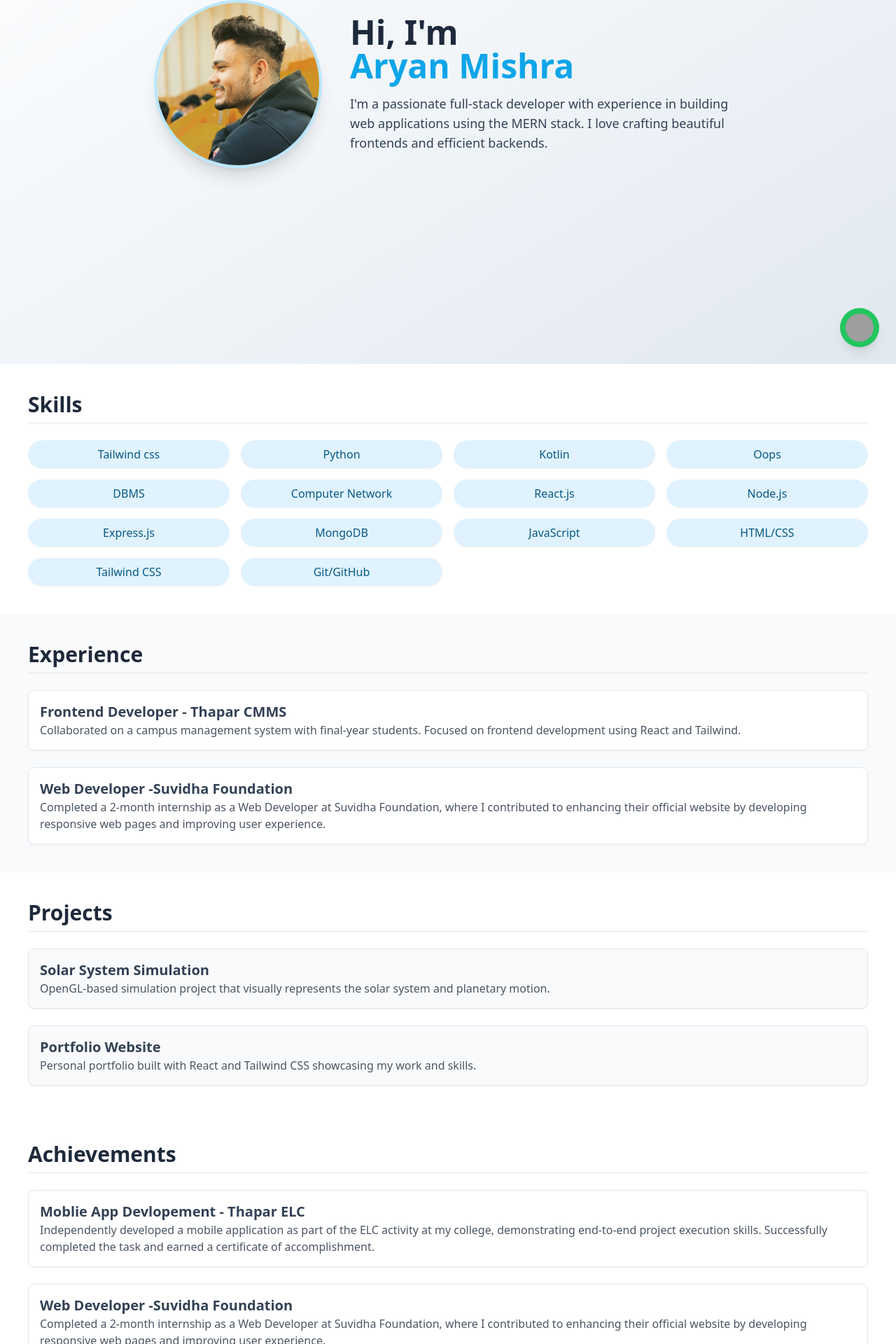
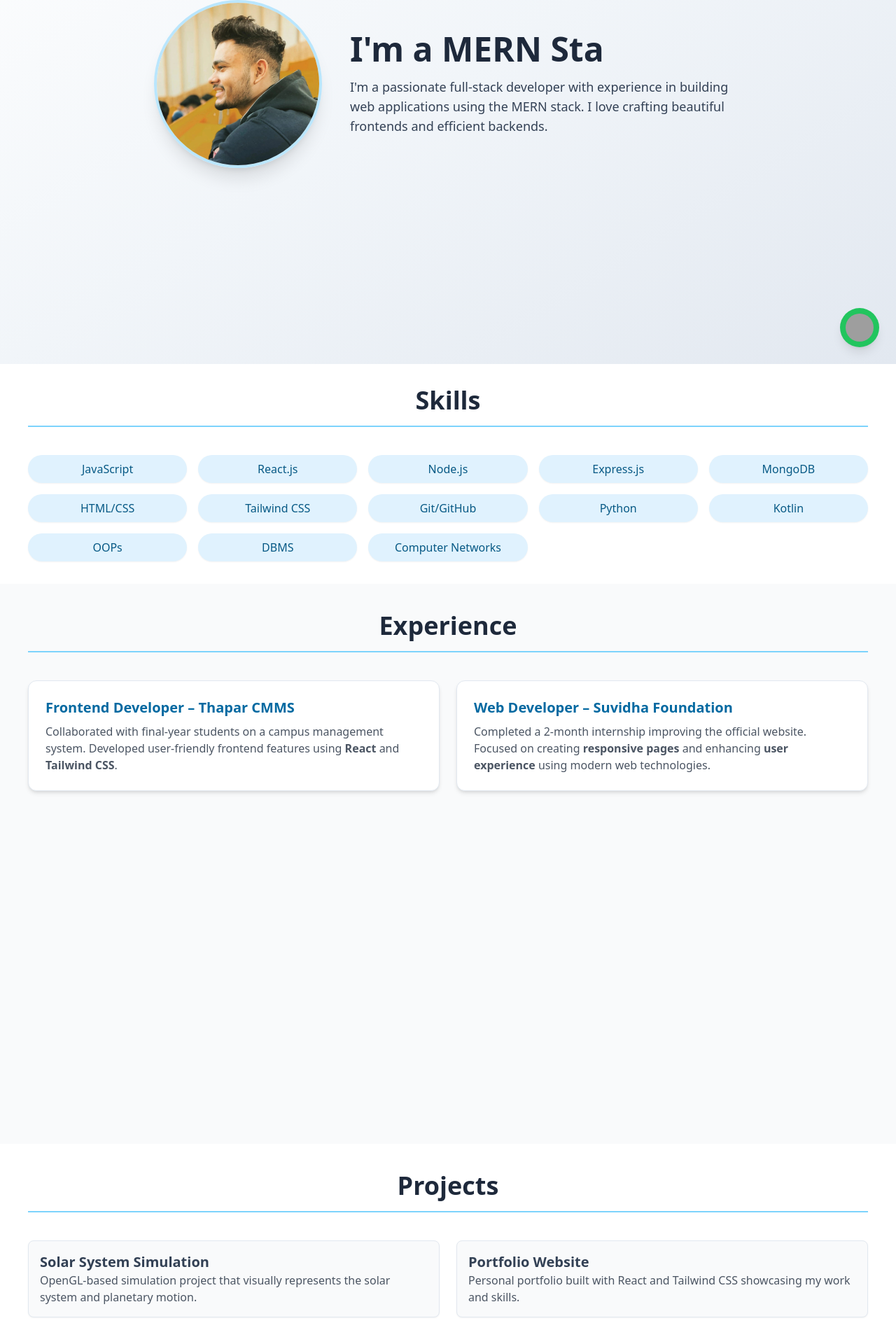
Before and after one commit to Aryan1mishra/Main-Portfolio, a React (Create React App) app: page / in a window 1280 px wide. Shown: the part 280-2200 px from the top of the page at 70% size. Built offline with nearby package versions, Linux system fonts and the light colour scheme; grey boxes are pictures that could not be loaded.

Commit message:
new commit

```diff
--- a/package.json
+++ b/package.json
@@ -12,6 +12,7 @@
     "react-dom": "^19.1.0",
     "react-icons": "^5.5.0",
     "react-scripts": "5.0.1",
+    "react-type-animation": "^3.2.0",
     "web-vitals": "^2.1.4"
   },
   "scripts": {
--- a/src/App.js
+++ b/src/App.js
@@ -4,7 +4,6 @@ import Home from "./Components/Home";
 import Skills from "./Components/Skills";
 import Project from "./Components/Project";
 import Experiance from "./Components/Experiance";
-import Achivement from "./Components/Achivement";
 import { motion } from "framer-motion";
 
 
@@ -17,7 +16,6 @@ function App() {
         <Skills />
         <Experiance />
         <Project/>
-        <Achivement />
 
       </main>
 
--- a/src/Components/Achivement.js
+++ /dev/null
@@ -1,47 +0,0 @@
-import React from 'react'
-import { motion } from "framer-motion";
-function Achivement() {
-    const handleclick1=()=>{
-    window.open("https://drive.google.com/file/d/1QQ2m_7FklIF9BH5rSGiDieCqtLUyfJ4T/view?usp=drive_link","_blank")}
-    const handleclick2 = ()=>{
-        window.open("https://drive.google.com/file/d/1bbTeaLS0FUZowHtroov5puZ_x6Ox8jZS/view?usp=drive_link","_blank")
-     }
-
-  return (
-
-
-     <motion.section
-        id="achievements"
-        className="scroll-mt-20 p-20 sm:p-10 bg-white"
-        target="_blank"
-        initial={{ opacity: 0 }}
-        whileInView={{ opacity: 1 }}
-        transition={{ duration: 0.6 }}
-        viewport={{ once: true }}
-      >
-        <h2 className="text-2xl sm:text-3xl font-semibold mb-6 border-b pb-2 text-slate-800">Achievements</h2>
-        <div className="space-y-6">
-
-                <motion.div
-                className="bg-white p-4 rounded-lg shadow-sm border border-slate-200"
-                whileHover={{ scale: 1.02 }}
-                onClick={handleclick1}
-                >
-                <button onClick={handleclick1} className="text-lg sm:text-xl font-bold text-slate-700">Moblie App Devlopement - Thapar ELC</button>
-                <p className="text-gray-600 text-sm sm:text-base">Independently developed a mobile application as part of the ELC activity at my college, demonstrating end-to-end project execution skills. Successfully completed the task and earned a certificate of accomplishment.</p>
-                </motion.div>
-                <motion.div
-                className="bg-white p-4 rounded-lg shadow-sm border border-slate-200"
-                onClick={handleclick2}
-                whileHover={{ scale: 1.02 }}
-                >
-                <button className="text-lg sm:text-xl font-bold text-slate-700">Web Developer -Suvidha Foundation </button>
-                <p className="text-gray-600 text-sm sm:text-base">Completed a 2-month internship as a Web Developer at Suvidha Foundation, where I contributed to enhancing their official website by developing responsive web pages and improving user experience.</p>
-                </motion.div>
-            </div>
-
-      </motion.section>
-  )
-}
-
-export default Achivement
--- a/src/Components/Experiance.js
+++ b/src/Components/Experiance.js
@@ -1,34 +1,49 @@
-import React from 'react'
-import { motion } from "framer-motion";
-function Experiance() {
+import React from 'react';
+import { motion } from 'framer-motion';
+
+function Experience() {
   return (
     <motion.section
       id="experience"
-      className="scroll-mt-20 p-6 sm:p-10 bg-gray-50"
-      initial={{ opacity: 0 }}
-      whileInView={{ opacity: 1 }}
+      className="scroll-mt-20 p-6 sm:p-10 bg-gray-50 min-h-screen"
+      initial={{ opacity: 0, y: 50 }}
+      whileInView={{ opacity: 1, y: 0 }}
       transition={{ duration: 0.6 }}
       viewport={{ once: true }}
     >
-      <h2 className="text-2xl sm:text-3xl font-semibold mb-6 border-b pb-2 text-slate-800">Experience</h2>
-        <div className="space-y-6">
+      <h2 className="text-3xl sm:text-4xl font-bold mb-10 text-center text-slate-800 border-b-2 pb-4 border-sky-300">
+        Experience
+      </h2>
+
+      <div className="grid gap-6 md:grid-cols-2">
+        {/* Thapar CMMS */}
         <motion.div
-            className="bg-white p-4 rounded-lg shadow-sm border border-slate-200"
+          className="bg-white p-6 rounded-xl shadow-md border border-slate-200 hover:shadow-lg transition duration-300"
           whileHover={{ scale: 1.02 }}
         >
-            <h3 className="text-lg sm:text-xl font-bold text-slate-700">Frontend Developer - Thapar CMMS</h3>
-            <p className="text-gray-600 text-sm sm:text-base">Collaborated on a campus management system with final-year students. Focused on frontend development using React and Tailwind.</p>
+          <h3 className="text-xl font-semibold text-sky-700 mb-2">
+            Frontend Developer – Thapar CMMS
+          </h3>
+          <p className="text-gray-600 text-sm sm:text-base">
+            Collaborated with final-year students on a campus management system. Developed user-friendly frontend features using <strong>React</strong> and <strong>Tailwind CSS</strong>.
+          </p>
         </motion.div>
+
+        {/* Suvidha Foundation */}
         <motion.div
-            className="bg-white p-4 rounded-lg shadow-sm border border-slate-200"
+          className="bg-white p-6 rounded-xl shadow-md border border-slate-200 hover:shadow-lg transition duration-300"
           whileHover={{ scale: 1.02 }}
         >
-            <h3 className="text-lg sm:text-xl font-bold text-slate-700">Web Developer -Suvidha Foundation </h3>
-            <p className="text-gray-600 text-sm sm:text-base">Completed a 2-month internship as a Web Developer at Suvidha Foundation, where I contributed to enhancing their official website by developing responsive web pages and improving user experience.</p>
+          <h3 className="text-xl font-semibold text-sky-700 mb-2">
+            Web Developer – Suvidha Foundation
+          </h3>
+          <p className="text-gray-600 text-sm sm:text-base">
+            Completed a 2-month internship improving the official website. Focused on creating <strong>responsive pages</strong> and enhancing <strong>user experience</strong> using modern web technologies.
+          </p>
         </motion.div>
       </div>
     </motion.section>
-  )
+  );
 }
 
-export default Experiance
+export default Experience;
--- a/src/Components/Home.js
+++ b/src/Components/Home.js
@@ -1,6 +1,6 @@
-import React,{useState} from 'react'
+import React, { useState } from "react";
 import { motion } from "framer-motion";
-import main from "../Components/img/main.jpg"
+import main from "../Components/img/main.jpg";
 import {
   FaGithub,
   FaLinkedin,
@@ -8,9 +8,10 @@ import {
   FaLaptopCode,
   FaFileAlt,
 } from "react-icons/fa";
+import { TypeAnimation } from "react-type-animation";
 
 function Home() {
-    const [showLinks, setShowLinks] = useState(false);
+  const [showLinks, setShowLinks] = useState(false);
 
   const socialLinks = [
     { icon: <FaGithub />, link: "https://github.com/Aryan1mishra", angle: 0 },
@@ -28,8 +29,11 @@ function Home() {
       animate={{ opacity: 1, y: 0 }}
       transition={{ duration: 0.6 }}
     >
-      <div className="relative w-60 h-60 flex justify-center items-center mb-6 md:mb-0 group" onMouseEnter={() => setShowLinks(true)}
-        onMouseLeave={() => setShowLinks(false)}  >
+      <div
+        className="relative w-60 h-60 flex justify-center items-center mb-6 md:mb-0 group"
+        onMouseEnter={() => setShowLinks(true)}
+        onMouseLeave={() => setShowLinks(false)}
+      >
         <motion.img
           src={main}
           alt="Profile"
@@ -38,10 +42,11 @@ function Home() {
           animate={{ scale: 1, opacity: 1 }}
           transition={{ duration: 0.6, delay: 0.2 }}
         />
-         {/* Orbiting Links */}
+
+        {/* Orbiting Links */}
         {showLinks &&
           socialLinks.map(({ icon, link, angle }, index) => {
-            const radius = 120;
+            const radius = 100;
             const rad = (angle * Math.PI) / 180;
             const x = radius * Math.cos(rad);
             const y = radius * Math.sin(rad);
@@ -63,7 +68,20 @@ function Home() {
       </div>
 
       <div className="w-full md:w-1/2 text-center md:text-left md:pl-10">
-        <h1 className="text-3xl sm:text-4xl md:text-5xl font-extrabold text-slate-800 mb-4">Hi, I'm <p className='text-sky-500'>Aryan Mishra</p></h1>
+        <TypeAnimation
+          sequence={[
+            "Hi, I'm Aryan Mishra",
+            1000,
+            "I'm a MERN Stack Developer",
+            1000,
+            "I'm a Web Developer",
+            1000,
+          ]}
+          wrapper="h1"
+          speed={50}
+          className="text-3xl sm:text-4xl md:text-5xl font-extrabold text-slate-800 mb-4"
+          repeat={Infinity}
+        />
         <p className="text-base sm:text-lg leading-relaxed text-slate-700">
           I'm a passionate full-stack developer with experience in building web
           applications using the MERN stack. I love crafting beautiful
@@ -71,7 +89,7 @@ function Home() {
         </p>
       </div>
     </motion.section>
-  )
+  );
 }
 
-export default Home
+export default Home;
--- a/src/Components/Navbar.js
+++ b/src/Components/Navbar.js
@@ -1,16 +1,32 @@
-import React from 'react'
+import React from 'react';
+import { motion } from 'framer-motion';
 
 function Navbar() {
+  const navItems = [
+    { label: 'Home', href: '#home' },
+    { label: 'Skills', href: '#skills' },
+    { label: 'Experience', href: '#experience' },
+    { label: 'Project', href: '#project' },
+  ];
+
   return (
-    <nav className="fixed top-0 left-0 right-0 bg-white/80 backdrop-blur-md shadow-sm z-50 p-4 flex justify-center space-x-2 border-b border-slate-200">
-      <a href="#home" className="text-sky-600 font-medium hover:underline p-2">Home</a>
-      <a href="#skills" className="text-sky-600 font-medium hover:underline p-2">Skills</a>
-      <a href="#experience" className="text-sky-600 font-medium hover:underline p-2">Experience</a>
-      <a href="#project" className="text-sky-600 font-medium hover:underline p-2">Project</a>
-      <a href="#achievements" className="text-sky-600 font-medium hover:underline p-2">Achievements</a>
-
-    </nav>
-  )
+    <motion.nav
+      initial={{ y: -50, opacity: 0 }}
+      animate={{ y: 0, opacity: 1 }}
+      transition={{ duration: 0.6, ease: 'easeOut' }}
+      className="fixed top-0 left-0 right-0 bg-white/80 backdrop-blur-md shadow-sm z-50 px-4 py-3 flex flex-wrap justify-center gap-2 border-b border-slate-200"
+    >
+      {navItems.map((item) => (
+        <a
+          key={item.label}
+          href={item.href}
+          className="text-sky-600 font-medium hover:underline px-3 py-2 text-sm sm:text-base"
+        >
+          {item.label}
+        </a>
+      ))}
+    </motion.nav>
+  );
 }
 
-export default Navbar
+export default Navbar;
--- a/src/Components/Project.js
+++ b/src/Components/Project.js
@@ -1,34 +1,81 @@
-import React from 'react'
-import { motion } from "framer-motion";
+import React from 'react';
+import { motion } from 'framer-motion';
+
 function Project() {
+  const projectVariants = {
+    hidden: {},
+    show: {
+      transition: {
+        staggerChildren: 0.2,
+      },
+    },
+  };
+
+  const cardVariants = {
+    hidden: { opacity: 0, y: 30 },
+    show: { opacity: 1, y: 0, transition: { duration: 0.5 } },
+  };
+
+  const projects = [
+    {
+      title: 'Solar System Simulation',
+      desc: 'OpenGL-based simulation project that visually represents the solar system and planetary motion.',
+      code: 'https://github.com/your-username/solar-system-simulation',
+      live: 'https://your-live-link.com/solar-system',
+    },
+    {
+      title: 'Portfolio Website',
+      desc: 'Personal portfolio built with React and Tailwind CSS showcasing my work and skills.',
+      code: 'https://github.com/your-username/portfolio-website',
+      live: 'https://your-live-link.com/portfolio',
+    },
+  ];
+
   return (
     <motion.section
       id="project"
       className="scroll-mt-20 p-6 sm:p-10 bg-white"
-      initial={{ opacity: 0 }}
-      whileInView={{ opacity: 1 }}
-      transition={{ duration: 0.6 }}
-      viewport={{ once: true }}
+      initial="hidden"
+      whileInView="show"
+      viewport={{ once: true, amount: 0.2 }}
+      variants={projectVariants}
     >
-      <h2 className="text-2xl sm:text-3xl font-semibold mb-6 border-b pb-2 text-slate-800">Projects</h2>
-      <div className="space-y-6">
-        <motion.div
-          className="bg-gray-50 p-4 rounded-lg shadow-sm border border-slate-200"
-          whileHover={{ scale: 1.02 }}
-        >
-          <h3 className="text-lg sm:text-xl font-bold text-slate-700">Solar System Simulation</h3>
-          <p className="text-gray-600 text-sm sm:text-base">OpenGL-based simulation project that visually represents the solar system and planetary motion.</p>
-        </motion.div>
-        <motion.div
-          className="bg-gray-50 p-4 rounded-lg shadow-sm border border-slate-200"
-          whileHover={{ scale: 1.02 }}
-        >
-          <h3 className="text-lg sm:text-xl font-bold text-slate-700">Portfolio Website</h3>
-          <p className="text-gray-600 text-sm sm:text-base">Personal portfolio built with React and Tailwind CSS showcasing my work and skills.</p>
-        </motion.div>
-      </div>
+      <h2 className="text-3xl sm:text-4xl font-bold mb-10 text-center text-slate-800 border-b-2 pb-4 border-sky-300">
+        Projects
+      </h2>
+      <motion.div className="grid gap-6 sm:grid-cols-2" variants={projectVariants}>
+        {projects.map((proj, i) => (
+          <motion.div
+            key={i}
+            className="relative bg-gray-50 p-4 rounded-lg shadow-sm border border-slate-200 overflow-hidden group"
+            variants={cardVariants}
+            whileHover={{ scale: 1.02 }}
+          >
+            <h3 className="text-lg sm:text-xl font-bold text-slate-700">{proj.title}</h3>
+            <p className="text-gray-600 text-sm sm:text-base">{proj.desc}</p>
+            <div className="absolute inset-0 bg-black bg-opacity-70 opacity-0 group-hover:opacity-100 flex items-center justify-center space-x-4 transition-opacity duration-300">
+              <a
+                href={proj.code}
+                target="_blank"
+                rel="noopener noreferrer"
+                className="bg-white text-sky-700 px-4 py-2 rounded-md font-medium shadow hover:bg-sky-100"
+              >
+                View Code
+              </a>
+              <a
+                href={proj.live}
+                target="_blank"
+                rel="noopener noreferrer"
+                className="bg-white text-green-700 px-4 py-2 rounded-md font-medium shadow hover:bg-green-100"
+              >
+                View Live
+              </a>
+            </div>
+          </motion.div>
+        ))}
+      </motion.div>
     </motion.section>
-  )
+  );
 }
 
-export default Project
+export default Project;
--- a/src/Components/Skills.js
+++ b/src/Components/Skills.js
@@ -1,31 +1,66 @@
 import React from 'react'
-import { motion } from "framer-motion";
-function Skills() {
+import { motion } from 'framer-motion';
 
-  const skills = ["Tailwind css","Python","Kotlin","Oops","DBMS","Computer Network","React.js","Node.js","Express.js","MongoDB","JavaScript","HTML/CSS","Tailwind CSS","Git/GitHub"];
+// Variants for container and items
+const containerVariants = {
+  hidden: {},
+  show: {
+    transition: {
+      staggerChildren: 0.1,
+    },
+  },
+};
+
+const itemVariants = {
+  hidden: { opacity: 0, y: 20 },
+  show: { opacity: 1, y: 0, transition: { duration: 0.4 } },
+};
+
+export default function Skills() {
+  const skills = [
+    'JavaScript',
+    'React.js',
+    'Node.js',
+    'Express.js',
+    'MongoDB',
+    'HTML/CSS',
+    'Tailwind CSS',
+    'Git/GitHub',
+    'Python',
+    'Kotlin',
+    'OOPs',
+    'DBMS',
+    'Computer Networks',
+  ];
+
   return (
     <motion.section
       id="skills"
-      className="scroll-mt-20 p-6 sm:p-10 bg-white"
-      initial={{ opacity: 0 }}
-      whileInView={{ opacity: 1 }}
-      transition={{ duration: 0.6 }}
-      viewport={{ once: true }}
+      className="scroll-mt-20 px-6 py-8 sm:px-10 bg-white"
+      initial="hidden"
+      whileInView="show"
+      viewport={{ once: true, amount: 0.2 }}
+      variants={containerVariants}
     >
-      <h2 className="text-2xl sm:text-3xl font-semibold mb-6 border-b pb-2 text-slate-800">Skills</h2>
-      <div className="grid grid-cols-2 sm:grid-cols-3 md:grid-cols-4 gap-4">
-        {skills.map(skill => (
+      <h2 className="text-3xl sm:text-4xl font-bold mb-10 text-center text-slate-800 border-b-2 pb-4 border-sky-300">
+        Skills
+      </h2>
+      <motion.div
+        className="grid grid-cols-1 sm:grid-cols-2 md:grid-cols-3 lg:grid-cols-4 xl:grid-cols-5 gap-4"
+        variants={containerVariants}
+      >
+        {skills.map((skill) => (
           <motion.span
             key={skill}
             className="bg-sky-100 text-sky-800 font-medium px-4 py-2 rounded-full text-center shadow-sm"
+            variants={itemVariants}
             whileHover={{ scale: 1.1 }}
+            whileTap={{ scale: 0.95 }}
           >
             {skill}
           </motion.span>
         ))}
-      </div>
+      </motion.div>
     </motion.section>
-  )
+  );
 }
-
-export default Skills
```
Also changed, not shown: 1 other file (tests, documents, lock files or other folders). Lines whose indentation alone changed are shown as unchanged.
